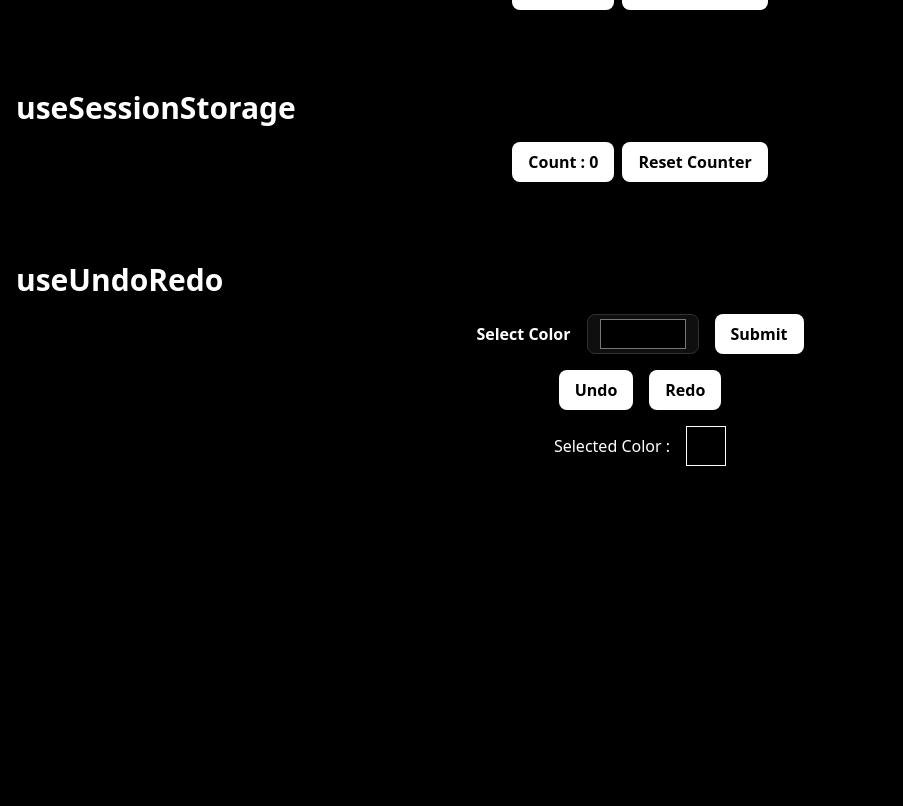
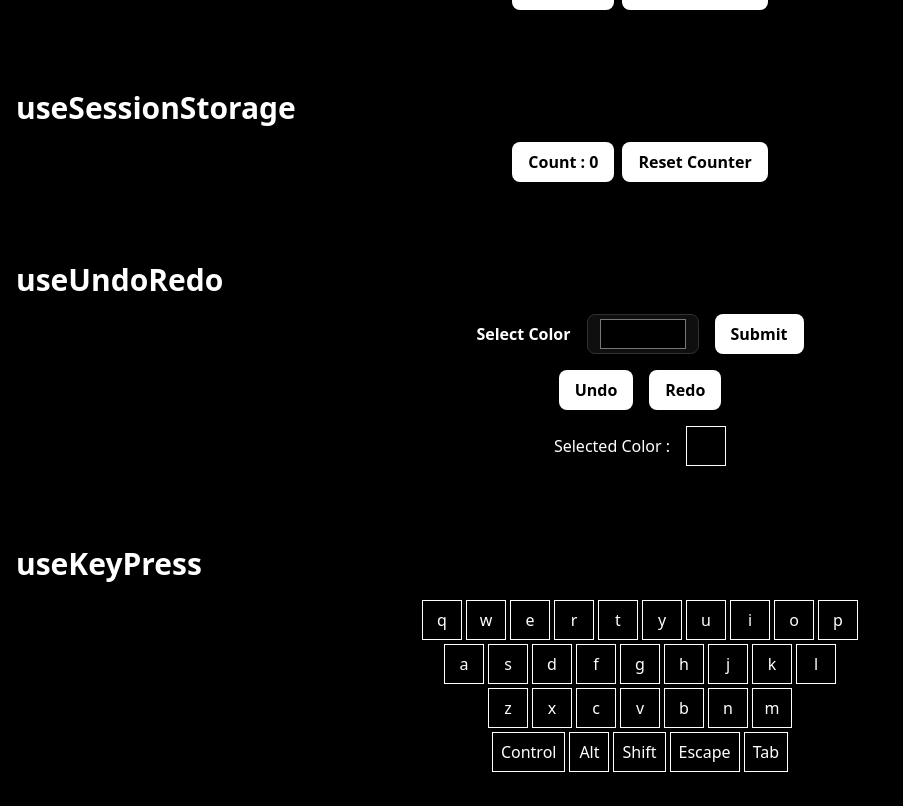
Before and after one commit to dhruvdhaduk-simform/hooks, a React (Vite) app: page / in a window 1280 px wide. Shown: the part 438-1244 px from the top of the page, without its empty margins (0-903 px from the left). Before the commit the page ends 936 px from the top, so only its background shows below. Built offline with nearby package versions, Linux system fonts and the light colour scheme.

Commit message:
Create the demo fro 'useKeyPress' hook

```diff
--- a/src/App.tsx
+++ b/src/App.tsx
@@ -3,6 +3,7 @@ import { UseToggleDemo } from './demos/UseToggleDemo';
 import { UseLocalStorageDemo } from './demos/UseLocalStorageDemo';
 import { UseSessionStorageDemo } from './demos/UseSessionStorageDemo';
 import { UseUndoRedoDemo } from './demos/UseUndoRedoDemo';
+import { UseKeyPressDemo } from './demos/UseKeyPressDemo';
 
 function App() {
     return (
@@ -14,6 +15,7 @@ function App() {
                 <UseLocalStorageDemo />
                 <UseSessionStorageDemo />
                 <UseUndoRedoDemo />
+                <UseKeyPressDemo />
             </div>
         </div>
     );
--- /dev/null
+++ b/src/demos/UseKeyPressDemo.tsx
@@ -0,0 +1,71 @@
+import { SectionHeading } from '@/components/SectionHeading';
+import { useKeyPress } from '@/hooks/useKeyPress';
+
+const KEYBOARD = [
+    ['q', 'w', 'e', 'r', 't', 'y', 'u', 'i', 'o', 'p'],
+    ['a', 's', 'd', 'f', 'g', 'h', 'j', 'k', 'l'],
+    ['z', 'x', 'c', 'v', 'b', 'n', 'm'],
+    ['Control', 'Alt', 'Shift', 'Escape', 'Tab'],
+];
+
+export function UseKeyPressDemo() {
+    const alphabetKeysPressed: Array<boolean> = Array(26).fill(false);
+
+    const specialKeysPressed = {
+        Control: false,
+        Alt: false,
+        Shift: false,
+        Escape: false,
+        Tab: false,
+    };
+
+    for (const k in specialKeysPressed) {
+        const key = k as keyof typeof specialKeysPressed;
+        // eslint-disable-next-line react-hooks/rules-of-hooks
+        specialKeysPressed[key] = useKeyPress(key);
+    }
+
+    for (let i = 0; i < 26; i++) {
+        // eslint-disable-next-line react-hooks/rules-of-hooks
+        alphabetKeysPressed[i] = useKeyPress(
+            String.fromCharCode('a'.charCodeAt(0) + i)
+        );
+    }
+
+    return (
+        <div className="p-4" id="use-key-press">
+            <SectionHeading
+                docsLink="https://github.com/dhruvdhaduk-simform/hooks?tab=readme-ov-file#usekeypress"
+                label="useKeyPress"
+            />
+
+            <div className="p-4">
+                {KEYBOARD.map((KEYBOARD_LINE) => (
+                    <div className="flex justify-center items-center gap-1 py-0.5">
+                        {KEYBOARD_LINE.map((c) => {
+                            let isActive = false;
+                            if (c.length === 1) {
+                                isActive =
+                                    alphabetKeysPressed[
+                                        c.charCodeAt(0) - 'a'.charCodeAt(0)
+                                    ];
+                            } else {
+                                isActive =
+                                    specialKeysPressed[
+                                        c as keyof typeof specialKeysPressed
+                                    ];
+                            }
+                            return (
+                                <span
+                                    className={`border min-w-10 h-10 px-2 flex justify-center items-center ${isActive ? 'text-green-500 font-bold' : ''}`}
+                                >
+                                    {c}
+                                </span>
+                            );
+                        })}
+                    </div>
+                ))}
+            </div>
+        </div>
+    );
+}
```
